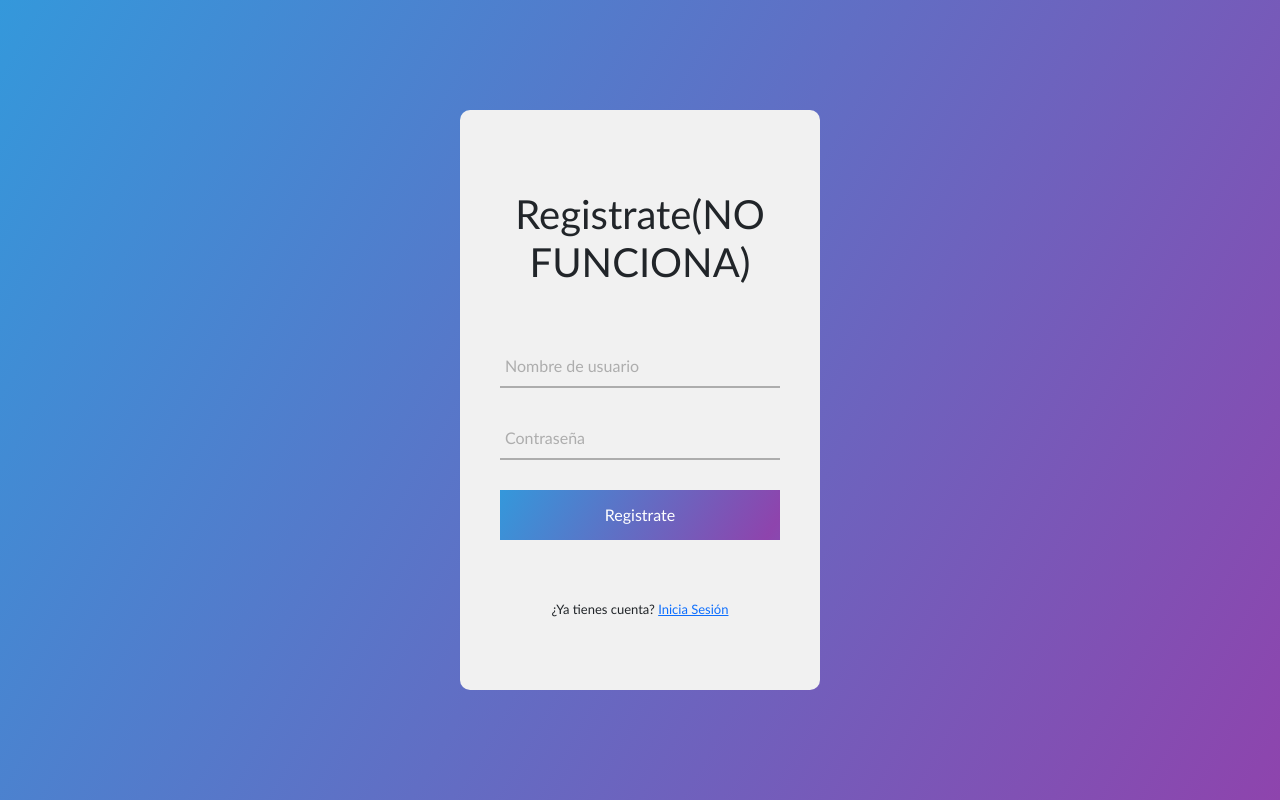
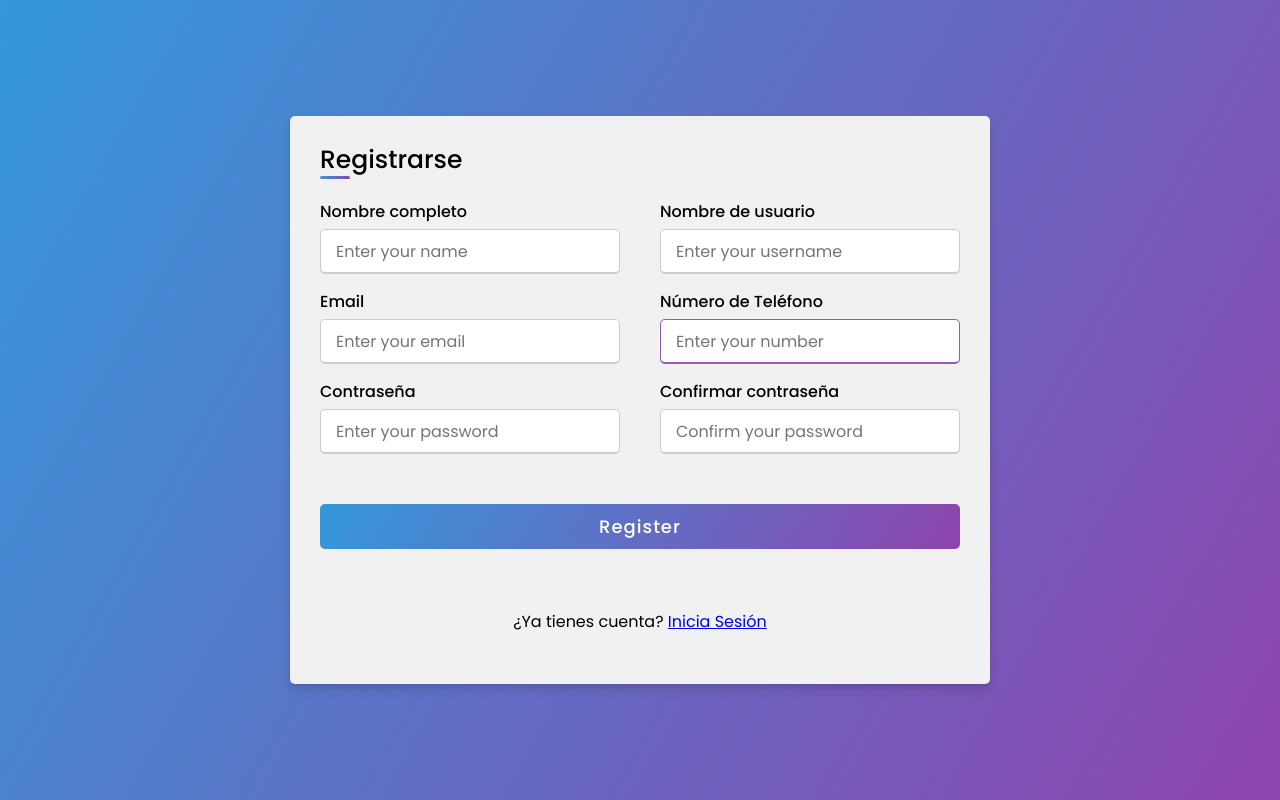
Before and after one commit to oscargargom/BookShop, a PHP site: page /register.php in a window 1280 px wide. Run offline with PHP 8.4, Linux system fonts and the light colour scheme; data that the repository does not hold is empty.

Commit message:
Add files via upload

```diff
--- a/css/style.css
+++ b/css/style.css
@@ -1,8 +1,7 @@
 *{
     margin: 0;
     padding: 0;
-    text-decoration: none;
-    font-family:'Gill Sans', 'Gill Sans MT', Calibri, 'Trebuchet MS', sans-serif;
+    font-family:'Poppins',sans-serif;
     box-sizing: border-box;
   }
 
@@ -85,6 +84,9 @@
     outline: none;
     cursor: pointer;
     transition: .5s;
+    font-size: 18px;
+    font-weight: 500;
+    letter-spacing: 1px;
   }
 
   .logbtn:hover{
--- /dev/null
+++ b/css/styleRegister.css
@@ -0,0 +1,142 @@
+@import url('https://fonts.googleapis.com/css2?family=Poppins:wght@200;300;400;500;600;700&display=swap');
+*{
+  margin: 0;
+  padding: 0;
+  box-sizing: border-box;
+  font-family: 'Poppins',sans-serif;
+}
+body{
+  height: 100vh;
+  display: flex;
+  justify-content: center;
+  align-items: center;
+  padding: 10px;
+  background: linear-gradient(120deg,#3498db,#8e44ad);
+}
+.container{
+  max-width: 700px;
+  width: 100%;
+  background-color: #f1f1f1;
+  padding: 25px 30px;
+  border-radius: 5px;
+  box-shadow: 0 5px 10px rgba(0,0,0,0.15);
+}
+.container .title{
+  font-size: 25px;
+  font-weight: 500;
+  position: relative;
+}
+.container .title::before{
+  content: "";
+  position: absolute;
+  left: 0;
+  bottom: 0;
+  height: 3px;
+  width: 30px;
+  border-radius: 5px;
+  background: linear-gradient(120deg,#3498db,#8e44ad);
+}
+.content form .user-details{
+  display: flex;
+  flex-wrap: wrap;
+  justify-content: space-between;
+  margin: 20px 0 12px 0;
+}
+form .user-details .input-box{
+  margin-bottom: 15px;
+  width: calc(100% / 2 - 20px);
+}
+form .input-box span.details{
+  display: block;
+  font-weight: 500;
+  margin-bottom: 5px;
+}
+.user-details .input-box input{
+  height: 45px;
+  width: 100%;
+  outline: none;
+  font-size: 16px;
+  border-radius: 5px;
+  padding-left: 15px;
+  border: 1px solid #ccc;
+  border-bottom-width: 2px;
+  transition: all 0.3s ease;
+}
+.user-details .input-box input:focus,
+.user-details .input-box input:valid{
+  border-color: #9b59b6;
+}
+ form .category{
+   display: flex;
+   width: 80%;
+   margin: 14px 0 ;
+   justify-content: space-between;
+ }
+ form .category label{
+   display: flex;
+   align-items: center;
+   cursor: pointer;
+ }
+ form .category label .dot{
+  height: 18px;
+  width: 18px;
+  border-radius: 50%;
+  margin-right: 10px;
+  background: #d9d9d9;
+  border: 5px solid transparent;
+  transition: all 0.3s ease;
+}
+ #dot-1:checked ~ .category label .one,
+ #dot-2:checked ~ .category label .two,
+ #dot-3:checked ~ .category label .three{
+   background: #9b59b6;
+   border-color: #d9d9d9;
+ }
+ form input[type="radio"]{
+   display: none;
+ }
+ form .button{
+   height: 45px;
+   margin: 35px 0
+ }
+ form .button input{
+   height: 100%;
+   width: 100%;
+   border-radius: 5px;
+   border: none;
+   color: #fff;
+   font-size: 18px;
+   font-weight: 500;
+   letter-spacing: 1px;
+   cursor: pointer;
+   transition: all 0.3s ease;
+   background: linear-gradient(120deg,#3498db,#8e44ad);
+ }
+ form .button input:hover{
+  /* transform: scale(0.99); */
+  background: linear-gradient(-120deg,#3498db,#8e44ad);
+  }
+ @media(max-width: 584px){
+ .container{
+  max-width: 100%;
+}
+form .user-details .input-box{
+    margin-bottom: 15px;
+    width: 100%;
+  }
+  form .category{
+    width: 100%;
+  }
+  .content form .user-details{
+    max-height: 300px;
+    overflow-y: scroll;
+  }
+  .user-details::-webkit-scrollbar{
+    width: 5px;
+  }
+  }
+  @media(max-width: 459px){
+  .container .content .category{
+    flex-direction: column;
+  }
+}
--- a/register.php
+++ b/register.php
@@ -1,72 +1,91 @@
-<!DOCTYPE html>
-<html lang="en" dir="ltr">
+<?php
 
-<head>
-    <meta charset="utf-8">
-    <title>Login</title>
-    <link rel="stylesheet" href="css/style.css">
-    <script src="https://cdnjs.cloudflare.com/ajax/libs/jquery/3.4.1/jquery.min.js" charset="utf-8"></script>
-    <link href="https://cdn.jsdelivr.net/npm/bootstrap@5.1.3/dist/css/bootstrap.min.css" rel="stylesheet" integrity="sha384-1BmE4kWBq78iYhFldvKuhfTAU6auU8tT94WrHftjDbrCEXSU1oBoqyl2QvZ6jIW3" crossorigin="anonymous">
-    <script src="https://cdn.jsdelivr.net/npm/bootstrap@5.1.3/dist/js/bootstrap.bundle.min.js" integrity="sha384-ka7Sk0Gln4gmtz2MlQnikT1wXgYsOg+OMhuP+IlRH9sENBO0LRn5q+8nbTov4+1p" crossorigin="anonymous"></script>
-</head>
+    $servidor = "dwes.lan";
+    $nombreUsuario = "root";
+    $passwordDatabase = "usuario";
+    $db = "tiendaLibros";
 
-<body>
+    $conexion = new mysqli($servidor, $nombreUsuario, $passwordDatabase, $db);
 
-    <form action="#" class="login-form" method="POST">
-        <h1>Registrate(NO FUNCIONA)</h1>
+    if($conexion->connect_error){
+        die(json_encode("Conexión fallida: " . $conexion->connect_error));
+    }
 
-        <div class="txtb">
-            <input type="text" name="username">
-            <span data-placeholder="Nombre de usuario"></span>
-        </div>
+    if(isset($_POST['usuario'])){
+        $nombre = $_POST['nombreCompleto'];
+        $usuario = $_POST['usuario'];
+        $email = $_POST['email'];
+        $telefono = $_POST['telefono'];
+        $password = $_POST['password'];
+        $sql = "INSERT INTO usuarios(nombreCompleto, usuario, email, telefono, password, rol_id)
 
-        <div class="txtb">
-            <input type="password" name="password">
-            <span data-placeholder="Contraseña"></span>
-        </div>
+                            VALUES('$nombre', '$usuario', '$email', '$telefono', '$password', 2)";
 
-        <input type="submit" class="logbtn" value="Registrate">
-
-        <div class="bottom-text">
-            ¿Ya tienes cuenta? <a href="login.php">Inicia Sesión</a>
-        </div>
-
-        <div>
-
-            <?php if ($alerta1 == true) : ?>
-                <svg xmlns="http://www.w3.org/2000/svg" style="display: none;">
-                    <symbol id="exclamation-triangle-fill" fill="currentColor" viewBox="0 0 16 16">
-                        <path d="M8.982 1.566a1.13 1.13 0 0 0-1.96 0L.165 13.233c-.457.778.091 1.767.98 1.767h13.713c.889 0 1.438-.99.98-1.767L8.982 1.566zM8 5c.535 0 .954.462.9.995l-.35 3.507a.552.552 0 0 1-1.1 0L7.1 5.995A.905.905 0 0 1 8 5zm.002 6a1 1 0 1 1 0 2 1 1 0 0 1 0-2z" />
-                    </symbol>
-                </svg>
-
-                <div class="alert alert-warning d-flex align-items-center" role="alert">
-                    <svg class="bi flex-shrink-0 me-2" width="24" height="24" role="img" aria-label="Warning:">
-                        <use xlink:href="#exclamation-triangle-fill" />
-                    </svg>
-                    <div>
-                        <?php echo $alerta ?>
-                    </div>
-                </div>
-            <?php endif; ?>
-
-        </div>
-
-    </form>
-
-    <script type="text/javascript">
-        $(".txtb input").on("focus", function() {
-            $(this).addClass("focus");
-        });
-
-        $(".txtb input").on("blur", function() {
-            if ($(this).val() == "")
-                $(this).removeClass("focus");
-        });
-    </script>
+        if($conexion->query($sql) === true){
+            echo 'Añadido todo';
+        }else{
+            die(json_encode("Error al insertar datos: " . $conexion->error));
+        }
+        $conexion->close();
+    }
 
 
 
+
+?>
+
+<!DOCTYPE html>
+<html lang="en" dir="ltr">
+  <head>
+    <meta charset="UTF-8">
+    <title>Register</title>
+    <link rel="stylesheet" href="css/styleRegister.css">
+     <meta name="viewport" content="width=device-width, initial-scale=1.0">
+   </head>
+<body>
+  <div class="container">
+    <div class="title">Registrarse</div>
+    <div class="content">
+      <form action="login.php" method="POST">
+        <div class="user-details">
+          <div class="input-box">
+            <span class="details">Nombre completo</span>
+            <input type="text" placeholder="Enter your name" required name="nombreCompleto">
+          </div>
+          <div class="input-box">
+            <span class="details">Nombre de usuario</span>
+            <input type="text" placeholder="Enter your username" required name="usuario">
+          </div>
+          <div class="input-box">
+            <span class="details">Email</span>
+            <input type="text" placeholder="Enter your email" required name="email">
+          </div>
+          <div class="input-box">
+            <span class="details">Número de Teléfono</span>
+            <input type="text" placeholder="Enter your number" name="telefono">
+          </div>
+          <div class="input-box">
+            <span class="details">Contraseña</span>
+            <input type="text" placeholder="Enter your password" required name="password">
+          </div>
+          <div class="input-box">
+            <span class="details">Confirmar contraseña</span>
+            <input type="text" placeholder="Confirm your password" required>
+          </div>
+        </div>
+
+        <div class="button">
+          <input type="submit" value="Register">
+        </div>
+
+        <div class="bottom-text" style="text-align: center;"><br>
+            ¿Ya tienes cuenta? <a href="login.php">Inicia Sesión</a><br><br>
+        </div>
+
+
+      </form>
+    </div>
+  </div>
+
 </body>
-
 </html>
```
Also changed, not shown: login.php (+12 -4 lines).
